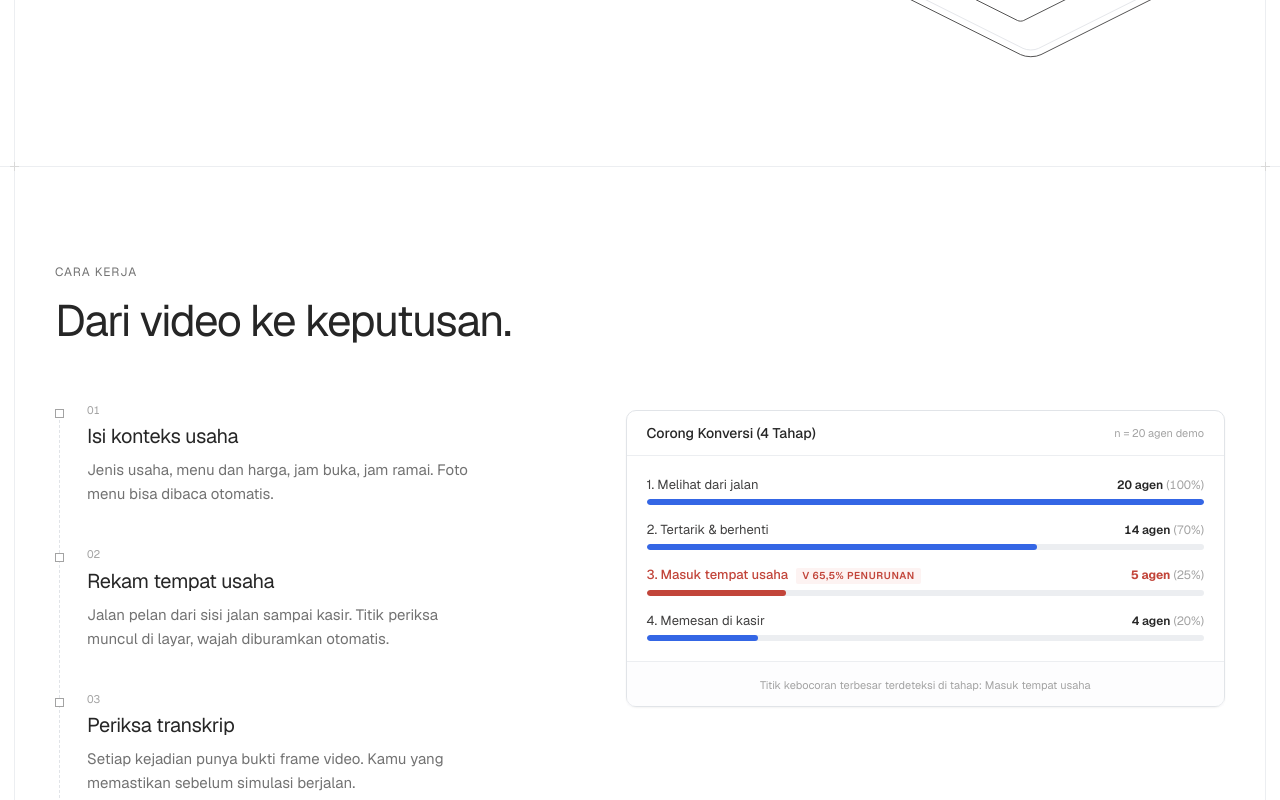
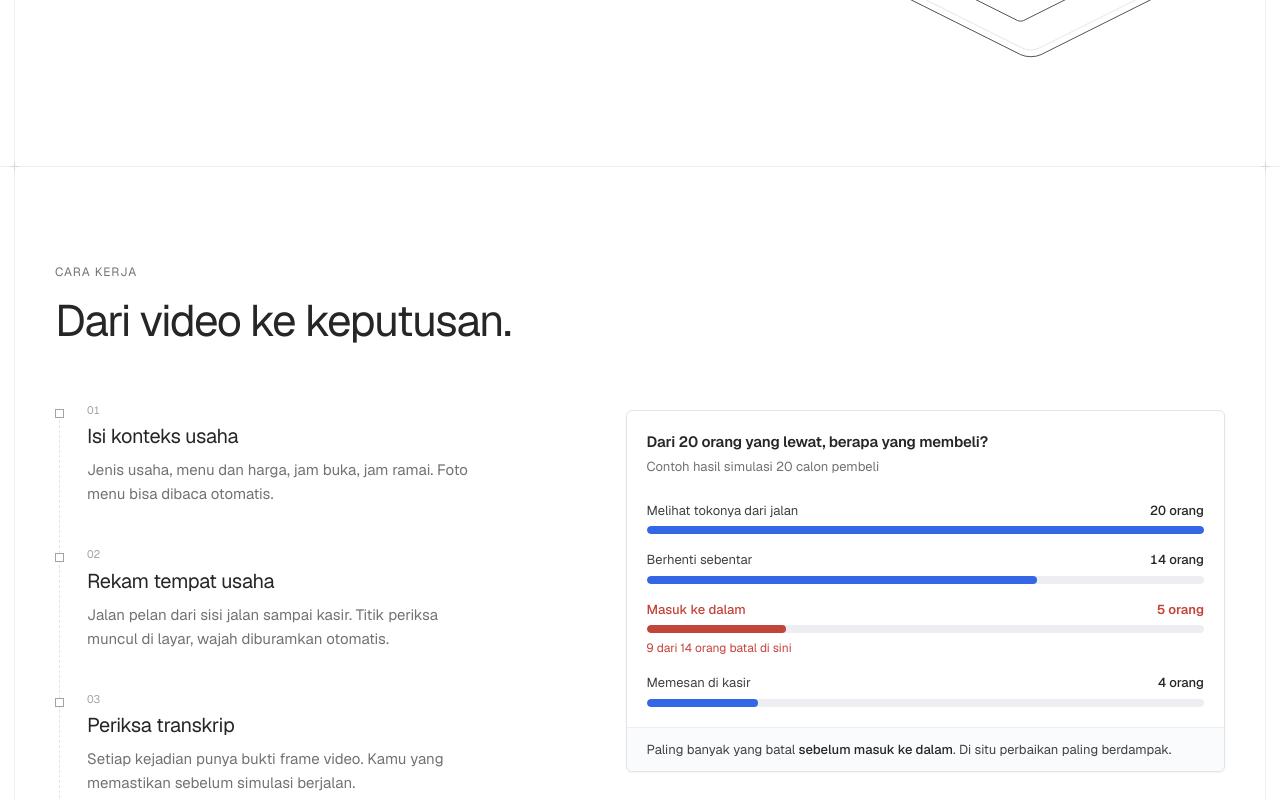
Before and after one commit to inRiza/Sekilas, a Next.js app in the folder fe/: page / in a window 1280 px wide. Shown: the part 2000-2800 px from the top of the page. Built offline with nearby package versions, Linux system fonts and the light colour scheme.

Commit message:
feat(landing): refresh hero shot and plain-language funnel
Swap in hero-dashboard-v4 and rewrite the sample conversion card for owners.

```diff
--- a/fe/src/components/landing/funnel-card.tsx
+++ b/fe/src/components/landing/funnel-card.tsx
@@ -6,58 +6,58 @@ import { Reveal } from './reveal';
 type Step = {
   label: string;
   count: number;
-  pct: number;
-  friction?: boolean;
+  /** Bagian yang paling banyak membuat calon pembeli batal. */
+  leak?: boolean;
 };
 
+// Contoh: 20 calon pembeli simulasi berjalan dari jalan sampai kasir.
+const TOTAL = 20;
 const STEPS: Step[] = [
-  { label: '1. Melihat dari jalan', count: 20, pct: 100 },
-  { label: '2. Tertarik & berhenti', count: 14, pct: 70 },
-  { label: '3. Masuk tempat usaha', count: 5, pct: 25, friction: true },
-  { label: '4. Memesan di kasir', count: 4, pct: 20 },
+  { label: 'Melihat tokonya dari jalan', count: 20 },
+  { label: 'Berhenti sebentar', count: 14 },
+  { label: 'Masuk ke dalam', count: 5, leak: true },
+  { label: 'Memesan di kasir', count: 4 },
 ];
 
 export function FunnelCard({ className = '' }: { className?: string }) {
   return (
-    <Reveal className={`rounded-[10px] border border-line bg-white shadow-xs ${className}`}>
-      <div className="flex items-center justify-between border-b border-hairline px-5 py-3">
-        <p className="text-sm font-medium text-ink">Corong Konversi (4 Tahap)</p>
-        <p className="font-mono text-[11px] text-subtle">n = 20 agen demo</p>
+    <Reveal className={`rounded-md border border-line bg-white shadow-xs ${className}`}>
+      <div className="px-5 pb-1 pt-5">
+        <p className="text-[15px] font-semibold tracking-[-0.01em] text-ink">Dari {TOTAL} orang yang lewat, berapa yang membeli?</p>
+        <p className="mt-1 text-[13px] text-muted">Contoh hasil simulasi {TOTAL} calon pembeli</p>
       </div>
+
       <ul className="space-y-4 px-5 py-5">
-        {STEPS.map((step) => (
+        {STEPS.map((step, i) => {
+          const prev = STEPS[i - 1];
+          const lost = prev ? prev.count - step.count : 0;
+          return (
             <li key={step.label}>
-            <div className="mb-1.5 flex items-baseline justify-between gap-3 text-xs sm:text-[13px]">
-              <span className={step.friction ? 'font-medium text-friction' : 'text-ink-soft'}>
-                {step.label}
-                {step.friction && (
-                  <span className="ml-2 inline-block rounded-xs bg-friction-10 px-1.5 py-px font-mono text-[10px] uppercase tracking-wider text-friction font-semibold">
-                    v 65,5% Penurunan
-                  </span>
-                )}
-              </span>
-              <span className="shrink-0 whitespace-nowrap font-mono text-xs">
-                <span className={step.friction ? 'text-friction font-bold' : 'text-ink font-semibold'}>
-                  {step.count} agen
-                </span>{' '}
-                <span className="text-subtle">({step.pct}%)</span>
+              <div className="mb-1.5 flex items-baseline justify-between gap-3 text-[13px]">
+                <span className={step.leak ? 'font-medium text-friction' : 'text-ink-soft'}>{step.label}</span>
+                <span className={`shrink-0 whitespace-nowrap tabular-nums ${step.leak ? 'font-semibold text-friction' : 'font-medium text-ink'}`}>
+                  {step.count} orang
                 </span>
               </div>
-            <div className="h-1.5 overflow-hidden rounded-full bg-hairline">
+              <div className="h-2 overflow-hidden rounded-full bg-hairline">
                 <div
-                className={`h-full rounded-full transition-all duration-500 ${
-                  step.friction ? 'bg-friction' : 'bg-primary-40'
-                }`}
-                style={{ width: `${step.pct}%` }}
+                  className={`h-full rounded-full transition-all duration-500 ${step.leak ? 'bg-friction' : 'bg-primary-40'}`}
+                  style={{ width: `${(step.count / TOTAL) * 100}%` }}
                 />
               </div>
+              {step.leak && lost > 0 && (
+                <p className="mt-1.5 text-[12px] text-friction">
+                  {lost} dari {prev!.count} orang batal di sini
+                </p>
+              )}
             </li>
-        ))}
+          );
+        })}
       </ul>
-      <div className="border-t border-hairline bg-panel/40 px-5 py-2.5 text-center">
-        <span className="font-mono text-[11px] text-subtle">
-          Titik kebocoran terbesar terdeteksi di tahap: Masuk tempat usaha
-        </span>
+
+      <div className="rounded-b-md border-t border-hairline bg-panel px-5 py-3 text-[13px] text-ink-soft">
+        Paling banyak yang batal <span className="font-medium text-ink">sebelum masuk ke dalam</span>. Di situ perbaikan
+        paling berdampak.
       </div>
     </Reveal>
   );
--- a/fe/src/components/landing/sections.tsx
+++ b/fe/src/components/landing/sections.tsx
@@ -107,7 +107,7 @@ export function Hero() {
   return (
     <Section className="overflow-clip">
       <MacbookScroll
-        src="/landing/hero-dashboard.png"
+        src="/landing/hero-dashboard-v4.png"
         title={
           <div className="flex flex-col items-center">
             <span className="inline-flex items-center rounded-full border border-line bg-white px-3 py-1 text-[13px] text-muted">
```
Also changed, not shown: fe/public/landing/hero-dashboard-v4.png (added), fe/public/landing/hero-dashboard.png (deleted). Lines whose indentation alone changed are shown as unchanged.
